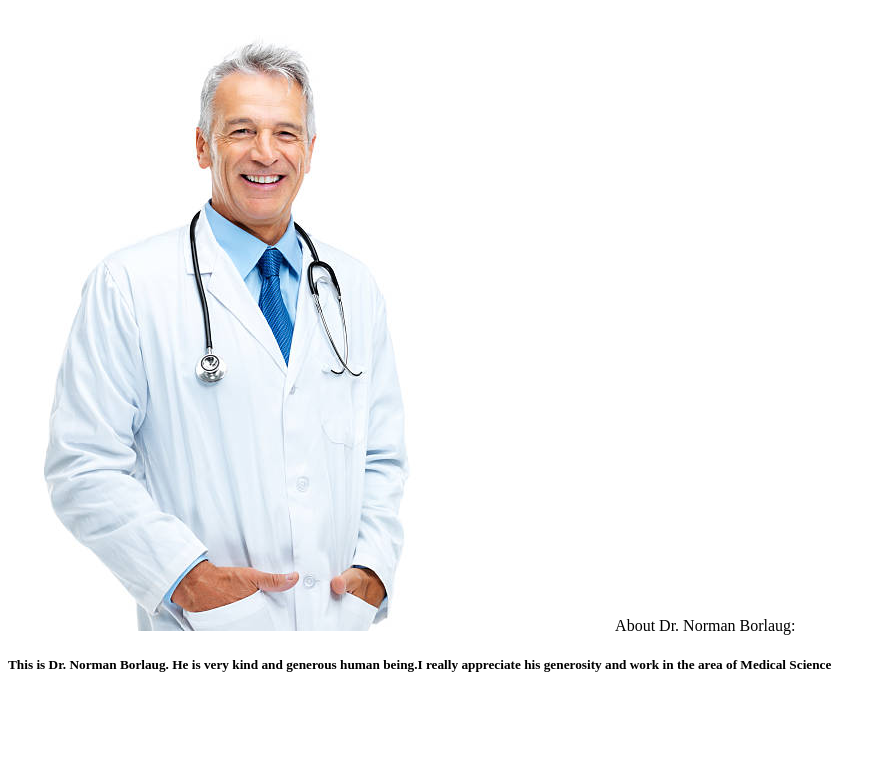
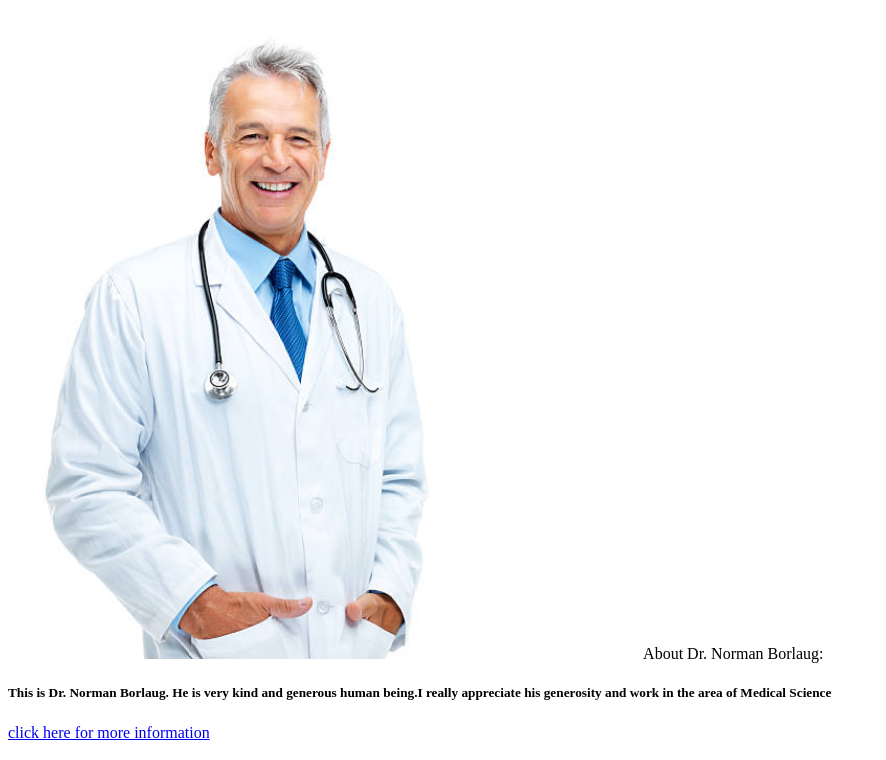
Before and after one commit to amrendrakind/Microverse_Project_Test1, a plain HTML site: page mytribute.html in a window 1280 px wide. Shown: the part 61-821 px from the top of the page, without its empty margins (0-886 px from the left). Before the commit the page ends 800 px from the top, so only its background shows below. Drawn offline with Linux system fonts and the light colour scheme.

Commit message:
Update mytribute.html

```diff
--- a/mytribute.html
+++ b/mytribute.html
@@ -4,13 +4,25 @@
     <meta charset="UTF-8">
     <meta http-equiv="X-UA-Compatible" content="IE=edge">
     <meta name="viewport" content="width=device-width, initial-scale=1.0">
+    <style>
+        html,body{
+            height: 100%;
+        }
+        .responsive{
+            width: 50%;
+            height: 50%;
+        }
+    </style>
 </head>
 <body id="main">
     <title id="title">Dr. Norman Borlaug</title>
     <div id="img-div"><h1>Dr. Norman Borlaugs</h1>
-        <img src="./Dr Norman Borlaug.jpg" alt="Norman Borlaug">
+        <img class="responsive" src="./Dr Norman Borlaug.jpg" alt="Norman Borlaug">
         <caption id="img-caption">About Dr. Norman Borlaug: </caption>
         <h5 id="tribute-info">This is Dr. Norman Borlaug. He is very kind and generous human being.I really appreciate his generosity and work in the area of Medical Science</h5>
+    </div>
+    <div>
+        <a id="tribute-link" href="https://www.skysports.com/" target="_blank">click here for more information</a>
     </div>
 
 </body>
```
